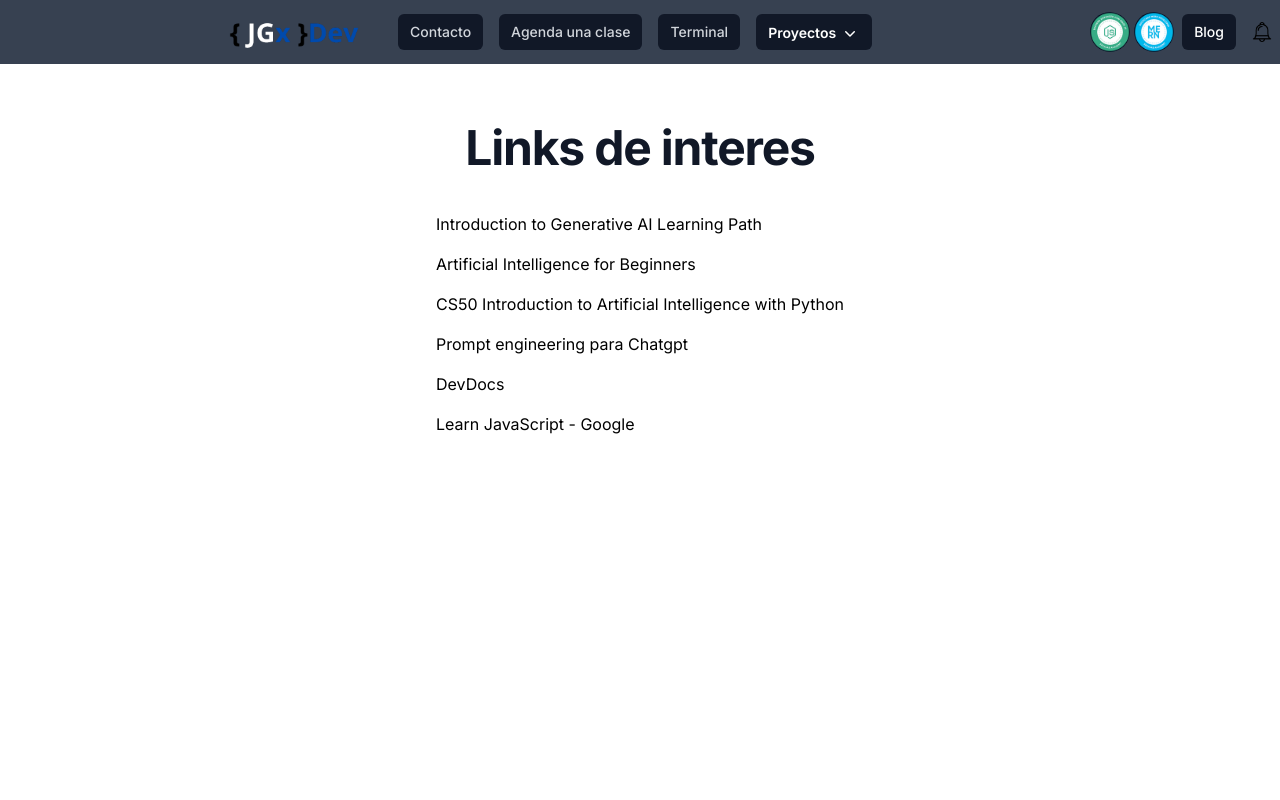
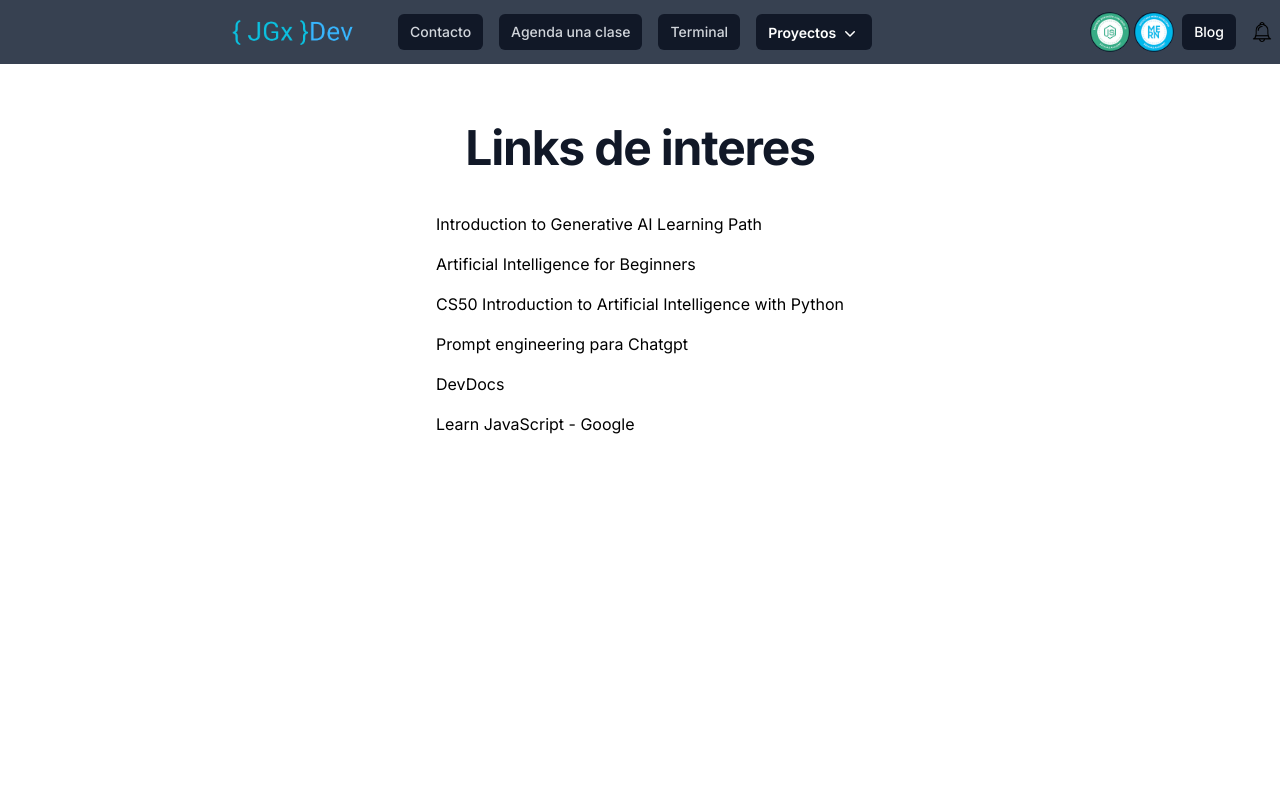
Before and after one commit to JoseGermanx/cv-app, a Next.js app: page /links in a window 1280 px wide. Shown: the top 800 px of the page. Built offline with nearby package versions, Linux system fonts and the light colour scheme.

Commit message:
actualizar logo en la barra de navegación para reflejar el nombre completo del autor

```diff
--- a/src/app/ui/Navbar.tsx
+++ b/src/app/ui/Navbar.tsx
@@ -61,7 +61,7 @@ const NavBar = () => {
         <div className="mx-5 flex h-16 max-w-screen-xl items-center justify-between xl:mx-auto">
           <Link href="/" className="flex items-center font-display text-2xl">
             <Image
-              src="/images/jgxdev_logo_dev.png"
+              src="/images/jgxdev_logo_dev_jose_german.png"
               alt="jgxdev"
               width="180"
               height="80"
```
Also changed, not shown: public/images/jgxdev_logo_dev_jose_german.png (added), 1 other file (tests, documents, lock files or other folders).
